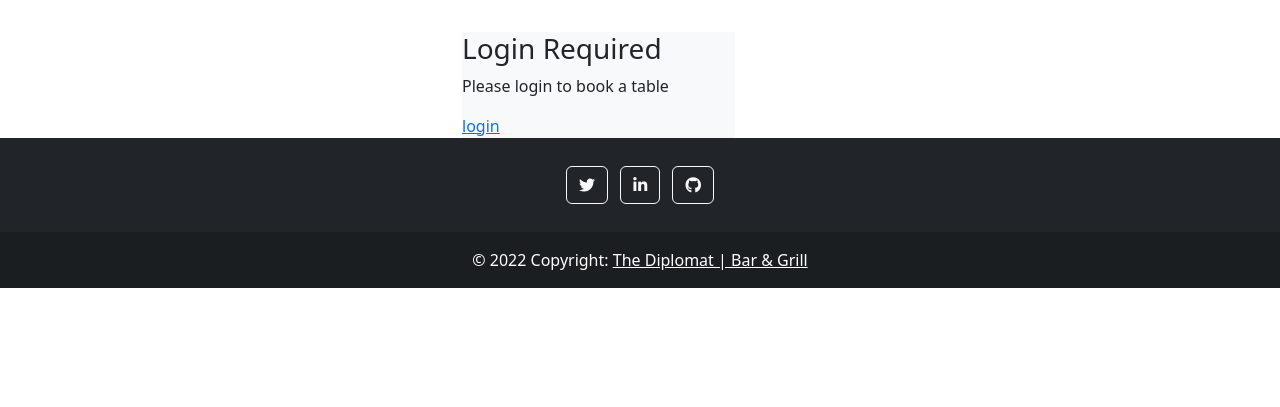
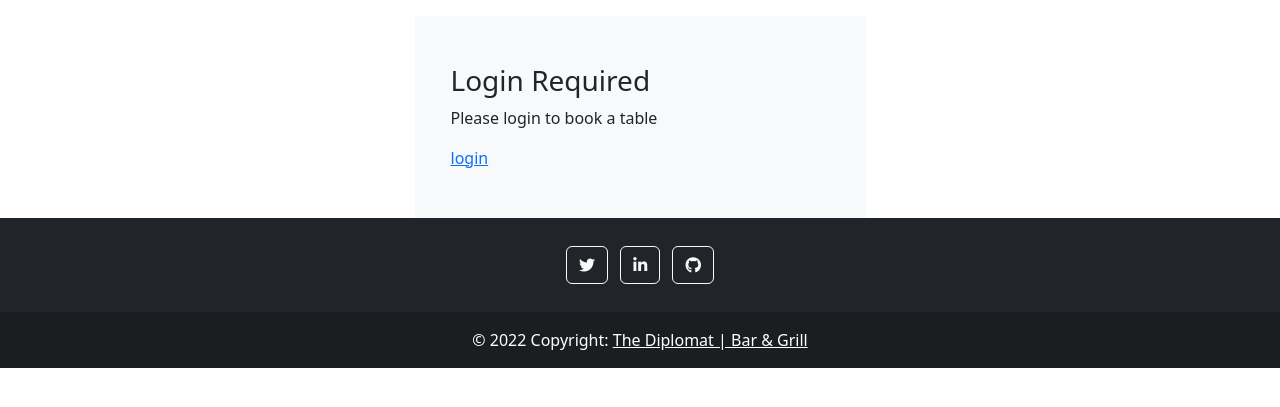
Before and after one commit to ArronBeale/CI_PP4_the_diplomat, a Django app: page /confirmed/ in a window 1280 px wide. Shown: the part 226-633 px from the top of the page. Run offline with Django 3.2, Linux system fonts and the light colour scheme; some libraries are stand-ins or nearby versions.

Commit message:
Adjust bootstrap card layouts in booking_list.html, confirmed.html and reservations.html

```diff
--- a/bookings/templates/bookings/confirmed.html
+++ b/bookings/templates/bookings/confirmed.html
@@ -4,17 +4,18 @@
 
 <section>
     <div class="container">
-
         <div class="row justify-content-center mt-3">
             <div class="col-md-5">
                 <div class="card-body bg-light">
-                    <div class="card-body">
+                    <div class="row">
+                        <div class="col-12 p-5">
                         <h2>Booking Successful</h2><br>
                         <hr>
                         <h3>We look forward to seeing you!</h3><br>
                         <h4>Visit food menu, <a href="{% url 'food_menu' %}">click</a></h4>
                         <h4>Visit drinks menu, <a href="{% url 'drink_menu' %}">click</a></h4><br>
                         <h4>Return home, <a href="{% url 'home' %}">click</a></h4>
+                        </div>
                     </div>
                 </div>
             </div>
--- a/bookings/templates/bookings/reservations.html
+++ b/bookings/templates/bookings/reservations.html
@@ -5,10 +5,10 @@
 
 <div class="container">
     <div class="row justify-content-center mt-3">
-        <div class="col-md-6 mt-3 offset-md-2">
-            <div class="col-md-6 bg-light">
+        <div class="col-md-5">
+            <div class="card-body bg-light">
                 <div class="row">
-                    <div class="col-12">
+                    <div class="col-12 p-5">
 
                         <!-- Display if user is not logged in -->
                         {% if not user.is_authenticated %}
```
Also changed, not shown: bookings/templates/bookings/booking_list.html (+4 -3 lines).
